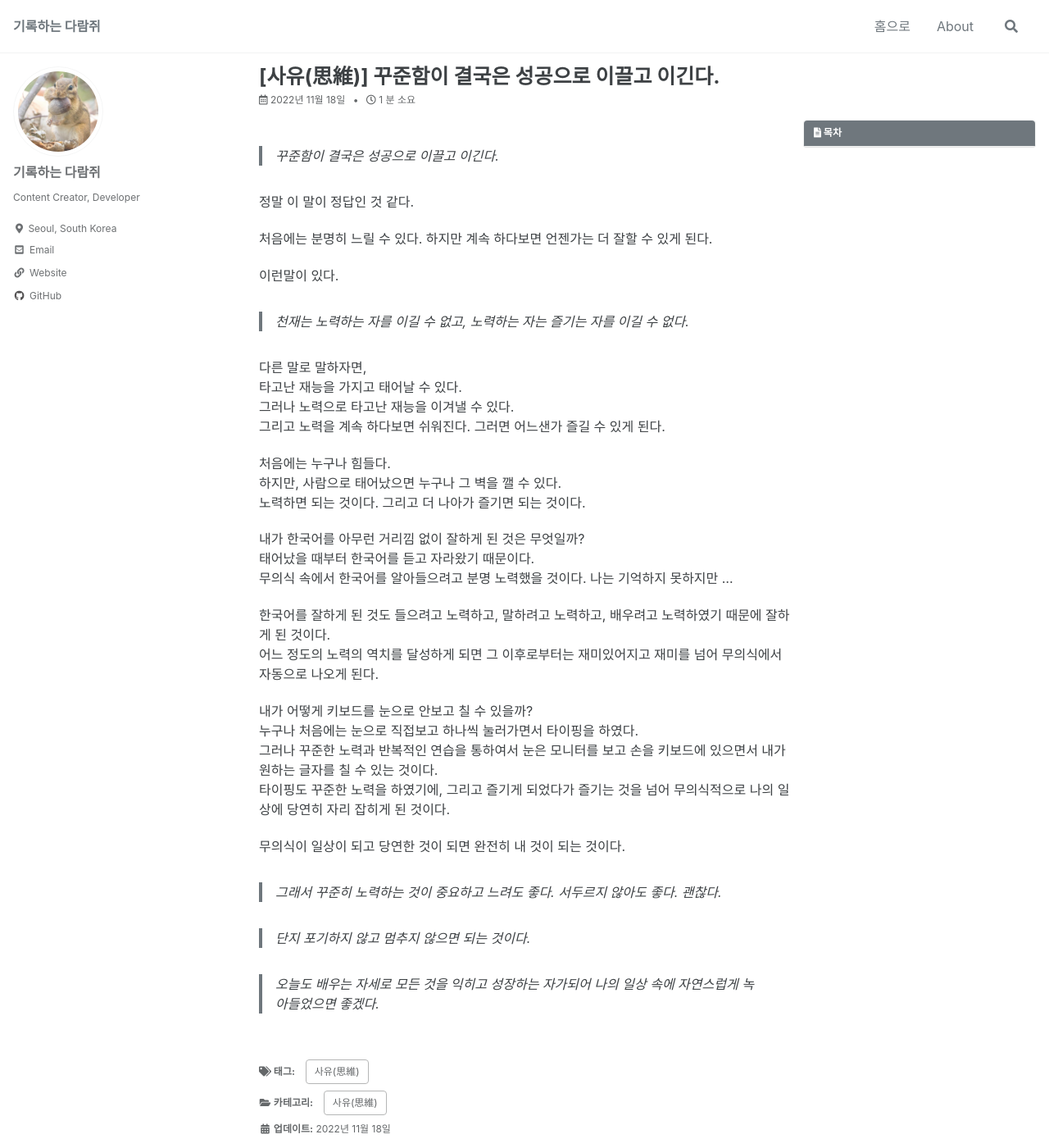
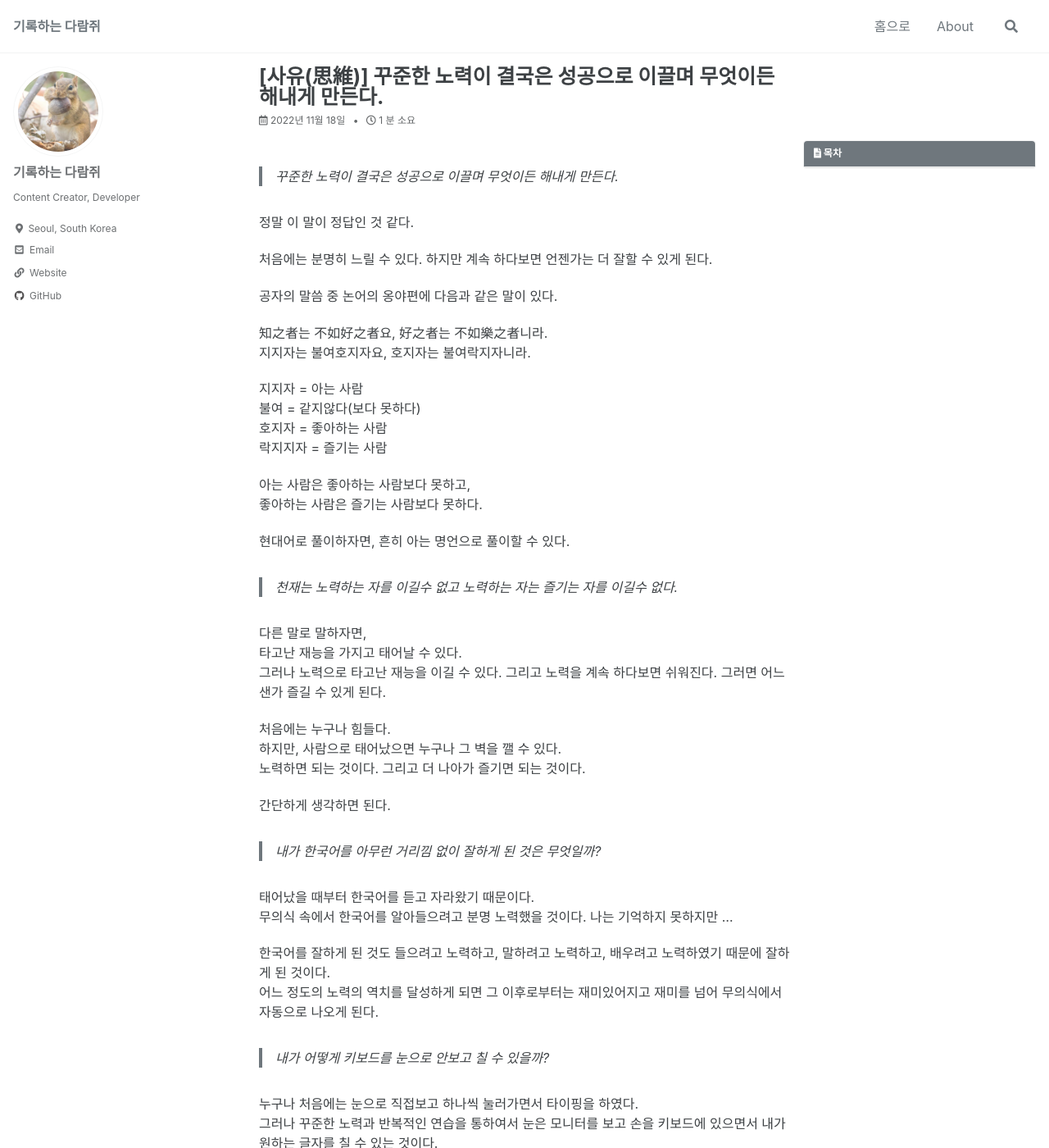
Before and after one commit to chewmunk/chewmunk.github.io, a Jekyll site: the page built from _posts/2022-11-18-today-thinking.md, in a window 1280 px wide and 1400 px high. Shown: the whole window at 82% size. Built offline with Jekyll 4.4.1, drawn with Linux system fonts in a browser that asks for light colours; cached includes are drawn as plain includes; comment, search, counter and statistics services are not loaded; some of the changed text lies outside the part shown.

Commit message:
modify contents

```diff
--- a/_posts/2022-11-18-today-thinking.md
+++ b/_posts/2022-11-18-today-thinking.md
@@ -1,5 +1,5 @@
 ---
-title: "[사유(思維)] 꾸준함이 결국은 성공으로 이끌고 이긴다."
+title: "[사유(思維)] 꾸준한 노력이 결국은 성공으로 이끌며 무엇이든 해내게 만든다."
 excerpt: ""
 
 categories:
@@ -9,19 +9,33 @@ tags:
 last_modified_at: 2022-11-18 00:19:40 +0900
 ---
 
-> 꾸준함이 결국은 성공으로 이끌고 이긴다.
+> 꾸준한 노력이 결국은 성공으로 이끌며 무엇이든 해내게 만든다.
 
 정말 이 말이 정답인 것 같다.
 
 처음에는 분명히 느릴 수 있다. 하지만 계속 하다보면 언젠가는 더 잘할 수 있게 된다.
 
-이런말이 있다.
+공자의 말씀 중 논어의 옹야편에 다음과 같은 말이 있다.
 
-> 천재는 노력하는 자를 이길 수 없고, 노력하는 자는 즐기는 자를 이길 수 없다.
+知之者는 不如好之者요, 好之者는 不如樂之者니라.
+지지자는 불여호지자요, 호지자는 불여락지자니라.
+
+
+지지자 = 아는 사람
+불여 = 같지않다(보다 못하다)
+호지자 = 좋아하는 사람
+락지지자 = 즐기는 사람
+
+아는 사람은 좋아하는 사람보다 못하고,
+좋아하는 사람은 즐기는 사람보다 못하다.
+
+현대어로 풀이하자면, 흔히 아는 명언으로 풀이할 수 있다.
+
+> 천재는 노력하는 자를 이길수 없고 노력하는 자는 즐기는 자를 이길수 없다.
 
 다른 말로 말하자면,
 타고난 재능을 가지고 태어날 수 있다.
-그러나 노력으로 타고난 재능을 이겨낼 수 있다.
+그러나 노력으로 타고난 재능을 이길 수 있다.
 그리고 노력을 계속 하다보면 쉬워진다.
 그러면 어느샌가 즐길 수 있게 된다.
 
@@ -29,23 +43,26 @@ last_modified_at: 2022-11-18 00:19:40 +0900
 하지만, 사람으로 태어났으면 누구나 그 벽을 깰 수 있다.
 노력하면 되는 것이다. 그리고 더 나아가 즐기면 되는 것이다.
 
-내가 한국어를 아무런 거리낌 없이 잘하게 된 것은 무엇일까?
+간단하게 생각하면 된다.
+
+> 내가 한국어를 아무런 거리낌 없이 잘하게 된 것은 무엇일까?
+
 태어났을 때부터 한국어를 듣고 자라왔기 때문이다.
 무의식 속에서 한국어를 알아들으려고 분명 노력했을 것이다. 나는 기억하지 못하지만 ...
 
 한국어를 잘하게 된 것도 들으려고 노력하고, 말하려고 노력하고, 배우려고 노력하였기 때문에 잘하게 된 것이다.
 어느 정도의 노력의 역치를 달성하게 되면 그 이후로부터는 재미있어지고 재미를 넘어 무의식에서 자동으로 나오게 된다.
 
+> 내가 어떻게 키보드를 눈으로 안보고 칠 수 있을까?
 
-내가 어떻게 키보드를 눈으로 안보고 칠 수 있을까?
 누구나 처음에는 눈으로 직접보고 하나씩 눌러가면서 타이핑을 하였다.
 그러나 꾸준한 노력과 반복적인 연습을 통하여서 눈은 모니터를 보고 손을 키보드에 있으면서 내가 원하는 글자를 칠 수 있는 것이다.
-타이핑도 꾸준한 노력을 하였기에, 그리고 즐기게 되었다가 즐기는 것을 넘어 무의식적으로 나의 일상에 당연히 자리 잡히게 된 것이다.
+타이핑도 꾸준한 노력을 하였기에, 그리고 즐기게 되었다가 즐기는 것을 넘어 무의식적으로 나의 일상에 자연히 자리 잡히게 된 것이다.
 
 무의식이 일상이 되고 당연한 것이 되면 완전히 내 것이 되는 것이다.
 
-> 그래서 꾸준히 노력하는 것이 중요하고 느려도 좋다. 서두르지 않아도 좋다. 괜찮다.
+> 그래. 꾸준히 노력하는 것이 중요하니 느려도 좋다.
 
-> 단지 포기하지 않고 멈추지 않으면 되는 것이다.
+서두르지 않아도 좋다. 괜찮다. 단지 포기하지 않고 멈추지 않으면 되는 것이다.
 
 > 오늘도 배우는 자세로 모든 것을 익히고 성장하는 자가되어 나의 일상 속에 자연스럽게 녹아들었으면 좋겠다.
```
